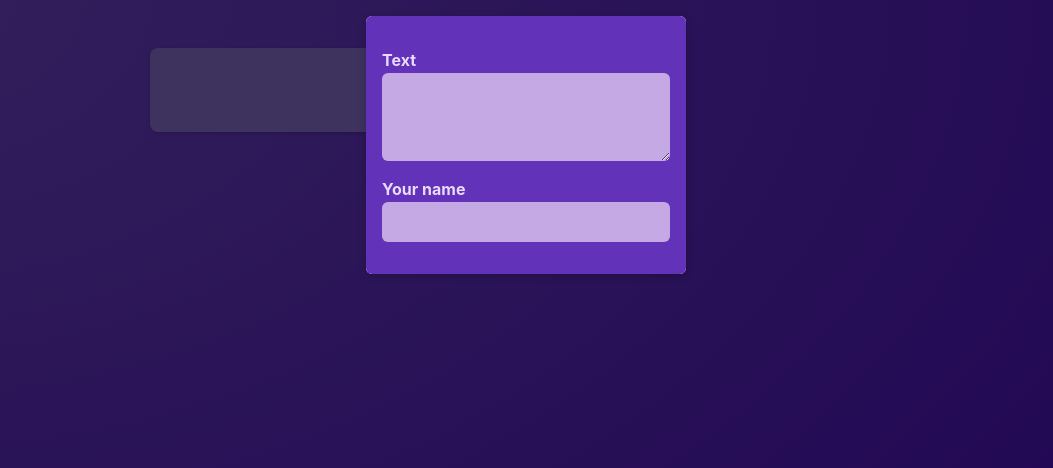
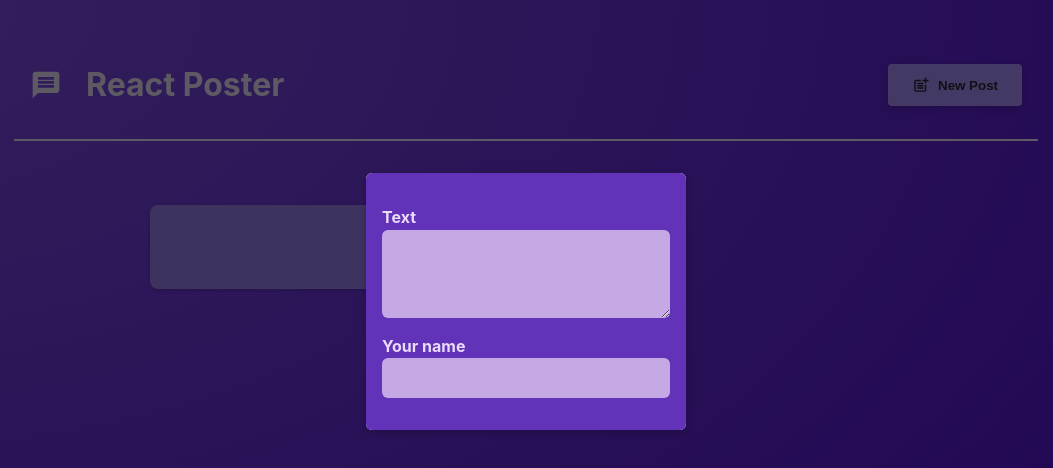
Before and after one commit to Price3258/react-crash-course, a React (Vite) app: page / in a window 1280 px wide. Shown: the top 468 px of the page, without its empty margins (114-1167 px from the left). Built offline with nearby package versions, Linux system fonts and the light colour scheme.

Commit message:
31 공유 헤더 추가 및 상태관리 추가

```diff
--- a/package.json
+++ b/package.json
@@ -11,7 +11,8 @@
   },
   "dependencies": {
     "react": "^19.0.0",
-    "react-dom": "^19.0.0"
+    "react-dom": "^19.0.0",
+    "react-icons": "^5.5.0"
   },
   "devDependencies": {
     "@eslint/js": "^9.21.0",
--- a/src/App.jsx
+++ b/src/App.jsx
@@ -1,10 +1,28 @@
 import PostsList from "./components/PostsList";
+import MainHeader from "./components/MainHeader";
+import { useState } from "react";
 
 function App() {
+  const [modalIsVisible, setModalIsVisible] = useState(true);
+
+  function showModalHandler() {
+    setModalIsVisible(true);
+  }
+
+  function hideModalHandler() {
+    setModalIsVisible(false);
+  }
+
   return (
-    <main>
-      <PostsList />
-    </main>
+    <>
+      <MainHeader onCreatePost={showModalHandler} />
+      <main>
+        <PostsList
+          isPosting={modalIsVisible}
+          onStopPosting={hideModalHandler}
+        />
+      </main>
+    </>
   );
 }
 
--- /dev/null
+++ b/src/components/MainHeader.jsx
@@ -0,0 +1,22 @@
+import { MdPostAdd, MdMessage } from "react-icons/md";
+
+import classes from "./MainHeader.module.css";
+
+function MainHeader({ onCreatePost }) {
+  return (
+    <header className={classes.header}>
+      <h1 className={classes.logo}>
+        <MdMessage />
+        React Poster
+      </h1>
+      <p>
+        <button className={classes.button} onClick={onCreatePost}>
+          <MdPostAdd size={18} />
+          New Post
+        </button>
+      </p>
+    </header>
+  );
+}
+
+export default MainHeader;
--- /dev/null
+++ b/src/components/MainHeader.module.css
@@ -0,0 +1,36 @@
+.header {
+  /* padding: 2rem 10%; */
+  margin: 2rem 10%;
+  padding: 1rem;
+  text-align: center;
+  display: flex;
+  justify-content: space-between;
+  align-items: center;
+  border-bottom: 2px solid #ece1fa;
+}
+
+.logo {
+  font-size: 2rem;
+  display: flex;
+  gap: 1.5rem;
+  align-items: center;
+  color: #ece1fa;
+}
+
+.button {
+  display: inline-flex;
+  align-items: center;
+  gap: 0.5rem;
+  padding: 0.75rem 1.5rem;
+  background-color: #a990fb;
+  color: #2a2630;
+  border: none;
+  border-radius: 4px;
+  box-shadow: 0 2px 8px rgba(0, 0, 0, 0.2);
+  cursor: pointer;
+  font-weight: bold;
+}
+
+.button:hover {
+  background-color: #8c6cf7;
+}
--- a/src/components/PostsList.jsx
+++ b/src/components/PostsList.jsx
@@ -4,14 +4,9 @@
 import classes from "./PostsList.module.css";
 import Modal from "./Modal";
 
-const PostsList = () => {
-  const [modalIsVisible, setModalIsVisible] = useState(true);
+const PostsList = ({ isPosting, onStopPosting }) => {
   const [enteredBody, setEnteredBody] = useState("");
   const [enteredAuthor, setEnteredAuthor] = useState("");
-
-  function hideModalHandler() {
-    setModalIsVisible(false);
-  }
 
   function changeBodyHandler(event) {
     setEnteredBody(event.target.value);
@@ -23,8 +18,8 @@
 
   return (
     <>
-      {modalIsVisible && (
-        <Modal onClose={hideModalHandler}>
+      {isPosting && (
+        <Modal onClose={onStopPosting}>
           <NewPost
             onBodyChange={changeBodyHandler}
             onAuthorChange={onAuthorChange}
```
Also changed, not shown: 1 other file (tests, documents, lock files or other folders).
